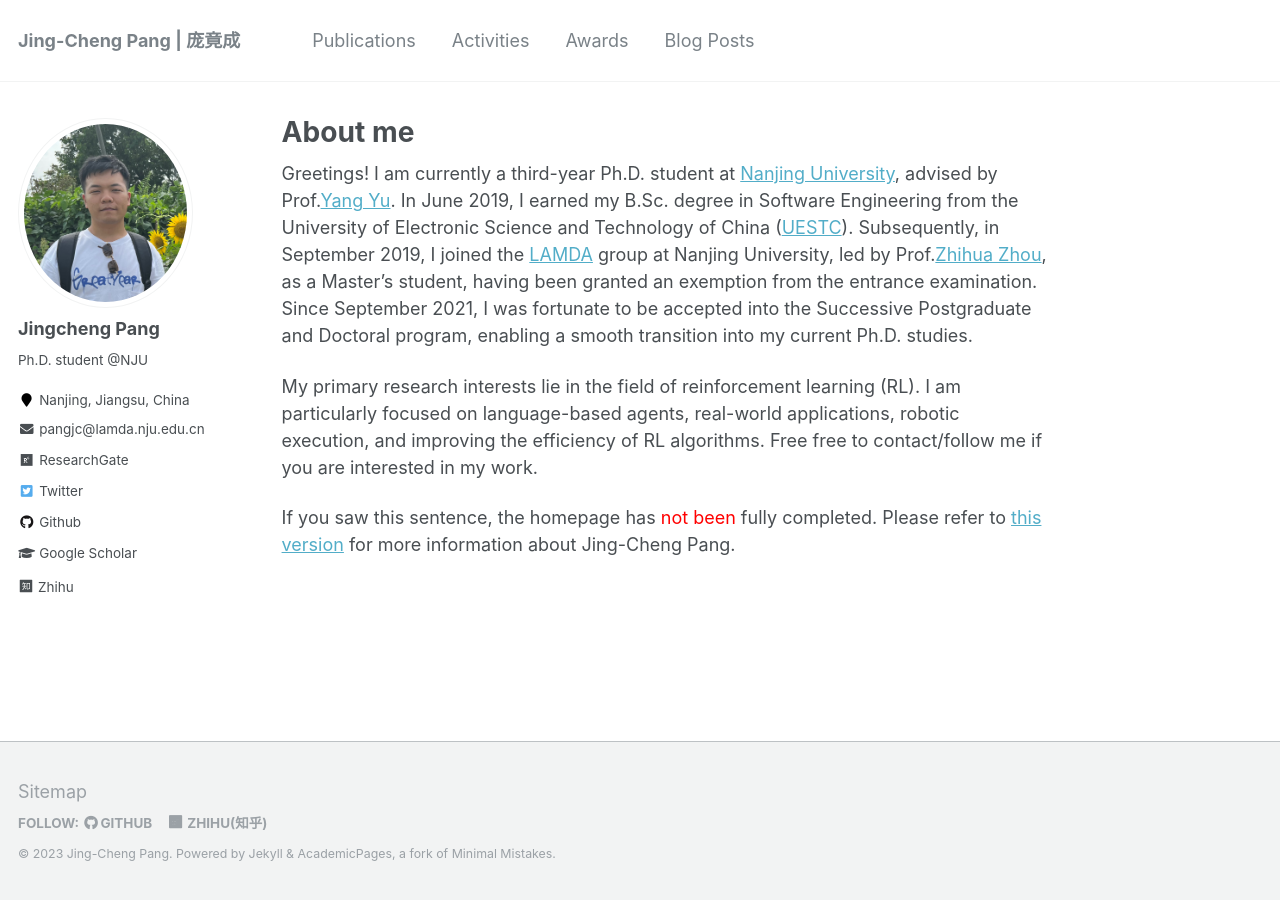
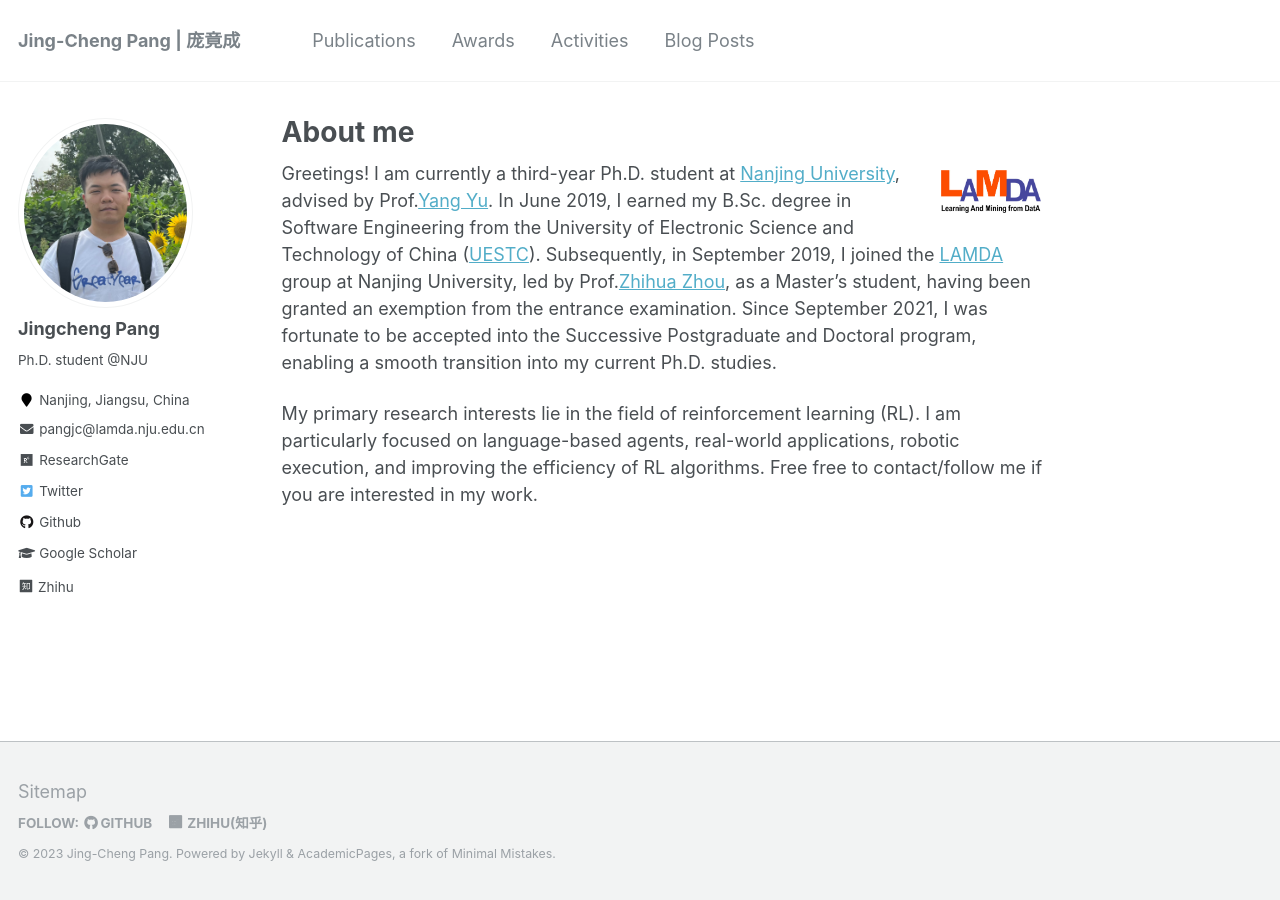
Before and after one commit to jingchengpang/jingchengpang.github.io, a Jekyll site: the page built from _pages/about.md, in a window 1280 px wide. Built offline with Jekyll 4.4.1, drawn with Linux system fonts in a browser that asks for light colours; a style sheet for code colours, icons or effects is not loaded.

Commit message:
add lamda logo

```diff
--- a/_data/navigation.yml
+++ b/_data/navigation.yml
@@ -11,10 +11,10 @@ main:
 #
 #  - title: "Portfolio"
 #    url: /portfolio/
+  - title: "Awards"
+    url: /award/
   - title: "Activities"
     url: /activity/
-  - title: "Awards"
-    url: /award/
   - title: "Blog Posts"
     url: /year-archive/
 
--- a/_pages/about.md
+++ b/_pages/about.md
@@ -8,10 +8,14 @@ redirect_from:
   - /about.html
 ---
 
+
+
+<div style="float: right; margin: 10px;">
+  <a href="http://www.lamda.nju.edu.cn/"> <img src="../images/lamda_logo.jpg" alt="Your Image" style="max-width: 100px; max-height: 100px;" /> </a>
+</div>
+
+
+
 Greetings! I am currently a third-year Ph.D. student at [Nanjing University](https://www.nju.edu.cn/), advised by Prof.[Yang Yu](https://www.wolai.com/eyounx/dtR1MTyRXS5tP5Cex4KtdK). In June 2019, I earned my B.Sc. degree in Software Engineering from the University of Electronic Science and Technology of China ([UESTC](https://www.uestc.edu.cn/)). Subsequently, in September 2019, I joined the [LAMDA](https://www.lamda.nju.edu.cn) group at Nanjing University, led by Prof.[Zhihua Zhou](https://cs.nju.edu.cn/zhouzh/index.htm), as a Master's student, having been granted an exemption from the entrance examination. Since September 2021, I was fortunate to be accepted into the Successive Postgraduate and Doctoral program, enabling a smooth transition into my current Ph.D. studies.
 
 My primary research interests lie in the field of reinforcement learning (RL). I am particularly focused on language-based agents, real-world applications, robotic execution, and improving the efficiency of RL algorithms. Free free to contact/follow me if you are interested in my work.
-
-
-If you saw this sentence, the homepage has <font color=FF0000> not been </font> fully completed.
-Please refer to [this version](http://www.lamda.nju.edu.cn/pangjc/) for more information about Jing-Cheng Pang.
```
Also changed, not shown: images/lamda_logo.jpg (added).
